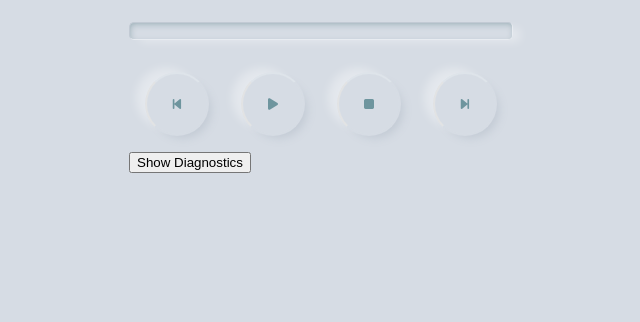
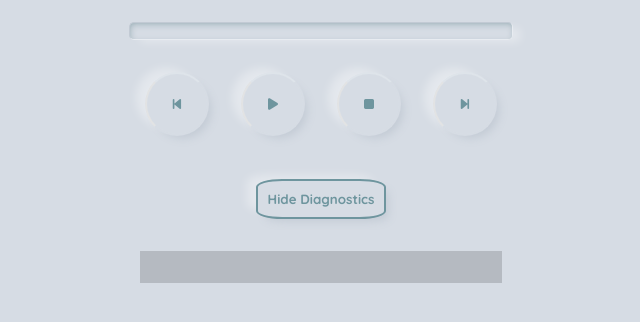
Before and after one commit to aaronrhoades/js-music-player, a plain HTML site: page index.html in a window 1280 px wide. Both pictures are taken after a click on the button "Show Diagnostics". Shown: the part 98-420 px from the top of the page, without its empty margins (319-959 px from the left). Drawn offline with Linux system fonts and the light colour scheme.

Commit message:
Stylize diagnostics, adjust timer set/clear, remove unused function

```diff
--- a/index.html
+++ b/index.html
@@ -18,7 +18,7 @@
             <audio id="musicPlayer"></audio>
             <div class="prog-bar-container-outter">
                 <div class="prog-bar-container">
-                    <progress value="50" max="100" id="progBar"></progress>
+                    <progress value="0" max="100" id="progBar"></progress>
                 </div>
             </div>
         </div>
@@ -37,7 +37,7 @@
             <i class="fas fa-step-forward"></i>
         </button>
         </div>
-        <button onclick="toggleDiagnostics()">Show Diagnostics</button>
+        <button id="btnToggleDiagnostics" onclick="toggleDiagnostics()" class="neo neo-square">Show Diagnostics</button>
         <div class="updater" id="updater" hidden="hidden"></div>
     </div>
     <script src="./music-player-implementation.js"></script>
--- a/music-player-implementation.js
+++ b/music-player-implementation.js
@@ -40,6 +40,8 @@ stopBtn.onclick = function() {
     setPlayPauseIcon("play");
     isPlaying = false;
     updateUI();
+
+    window.clearInterval(timerFunctions);
 }
 
 playPauseBtn.onclick = function() {
@@ -51,11 +53,13 @@ playPauseBtn.onclick = function() {
     }
     if(audioCtx.state === 'running') {
     audioCtx.suspend().then(function() {
+        window.clearInterval(timerFunctions);
         setPlayPauseIcon('play');
         isPlaying = false;
     });
     } else if(audioCtx.state === 'suspended') {
     audioCtx.resume().then(function() {
+        window.setInterval(timerFunctions, 100);
         setPlayPauseIcon('pause');
         isPlaying = true;
     });
@@ -65,7 +69,10 @@ playPauseBtn.onclick = function() {
 prevBtn.onclick = function() {
     if (audioCtx.state === 'running' || audioCtx.state === 'suspended')
         source.stop(0);
+
+    if (audioCtx != 'closed')
         closeAudioContext();
+
     if (audioCtx.currentTime < 3 || !isPlaying) {
         audioCtx.close();
         decrementIndex();
@@ -129,7 +136,8 @@ async function closeAudioContext() {
     await audioCtx.close();
 }
 
-function getAndPlayAudio(){
+function getAndPlayAudio() {
+    window.setInterval(timerFunctions, 100);
     getAudioData(playlist[playlistIndex].fileLocation);
     source.start(0);
     updateUI();
@@ -139,21 +147,19 @@ function updateUI() {
     songTitle.innerHTML = playlist[playlistIndex].title;
 }
 
-function unloadAudioPlayer() {
-    closeAudioContext();
-    var timestamp = audioCtx.getOutputTimestamp();
-    console.log(timestamp);
-}
-
 var updater = document.getElementById('updater');
 function toggleDiagnostics() {
-    let updater = document.getElementById("updater");
-    let attrValue = (updater.getAttribute('hidden') === 'hidden') ? 'false': 'hidden';
-    updater.setAttribute('hidden', attrValue);
-
+    let btnToggle = document.getElementById("btnToggleDiagnostics");
+    if (updater.getAttribute('hidden') === 'hidden') {
+        updater.removeAttribute("hidden");
+        btnToggle.innerText = 'Hide Diagnostics';
+    } else {
+        updater.setAttribute("hidden", "hidden");
+        btnToggle.innerText = 'Show Diagnostics';
+    }
 }
 function updateLogging() {
-    if (audioCtx){
+    if (audioCtx) {
         var timestamp = audioCtx.getOutputTimestamp();
         var txt = "Current Time: " + audioCtx.currentTime + "<br>";
         txt += "Current State: " + audioCtx.state + "<br>";
@@ -165,7 +171,8 @@ function updateLogging() {
     }
 }
 
-window.setInterval(() => {
+function timerFunctions() {
+    //update progress bar
     if (audioCtx && audioCtx.state != 'closed' && this.source.buffer) {
         let progBarValue = 100 * (this.audioCtx.currentTime / this.source.buffer['duration']) || 0;
         progBar.value = progBarValue;
@@ -174,8 +181,7 @@ window.setInterval(() => {
         progBar.value = 0;
     }
     updateLogging();
-}, 100);
-
+}
 function setPlayPauseIcon(iconName) {
     if(iconName === 'play'){
         playPauseBtn.getElementsByClassName("playIcon")[0].style.display = "initial";
--- a/styles/player.css
+++ b/styles/player.css
@@ -1,4 +1,4 @@
-h1, h2, h3, h4, h5, h6, p, body {
+h1, h2, h3, h4, h5, h6, p, body, button {
   font-family: 'Quicksand', sans-serif;
 }
 h1, h2, h3, h4, h5, h6 {
@@ -44,16 +44,12 @@ body {
   }
   .neo-circle {
     border-radius: 50%;
-    /* width: 100px; */
-    /* height: 100px; */
   }
   .neo-square {
     border-radius: 20%;
-    /* width: 90px; */
-    /* height: 90px; */
   }
   .neo {
-    /* margin: 20px; for demo */
+    color: #6e959e;
     background: #d6dce4;
     border: 2px solid #d6dce4;
     border-top-color: #dee4ea;
@@ -82,6 +78,13 @@ body {
     border-radius: 5px;
     height: 17px;
 }
+button.neo {
+  font-weight: 700;
+  padding:  10px;
+}
+button.neo:hover {
+  cursor: pointer;
+}
 .prog-bar-container {
     padding: 0;
     height: 16px;
@@ -104,3 +107,15 @@ progress#progBar::-webkit-progress-bar {
     background: rgb(2,0,36);
     background: linear-gradient(0deg, rgb(214 220 228) 0%, rgb(214 220 228) 69%);
 }
+/* Start Diagnostics */
+.updater {
+  background: #33333333;
+  padding: 1rem;
+  max-width: 330px;
+  margin: 2em auto;
+}
+button#btnToggleDiagnostics {
+  display: block;
+  margin: 2em auto;
+}
+/* End Diagnostics */
```
